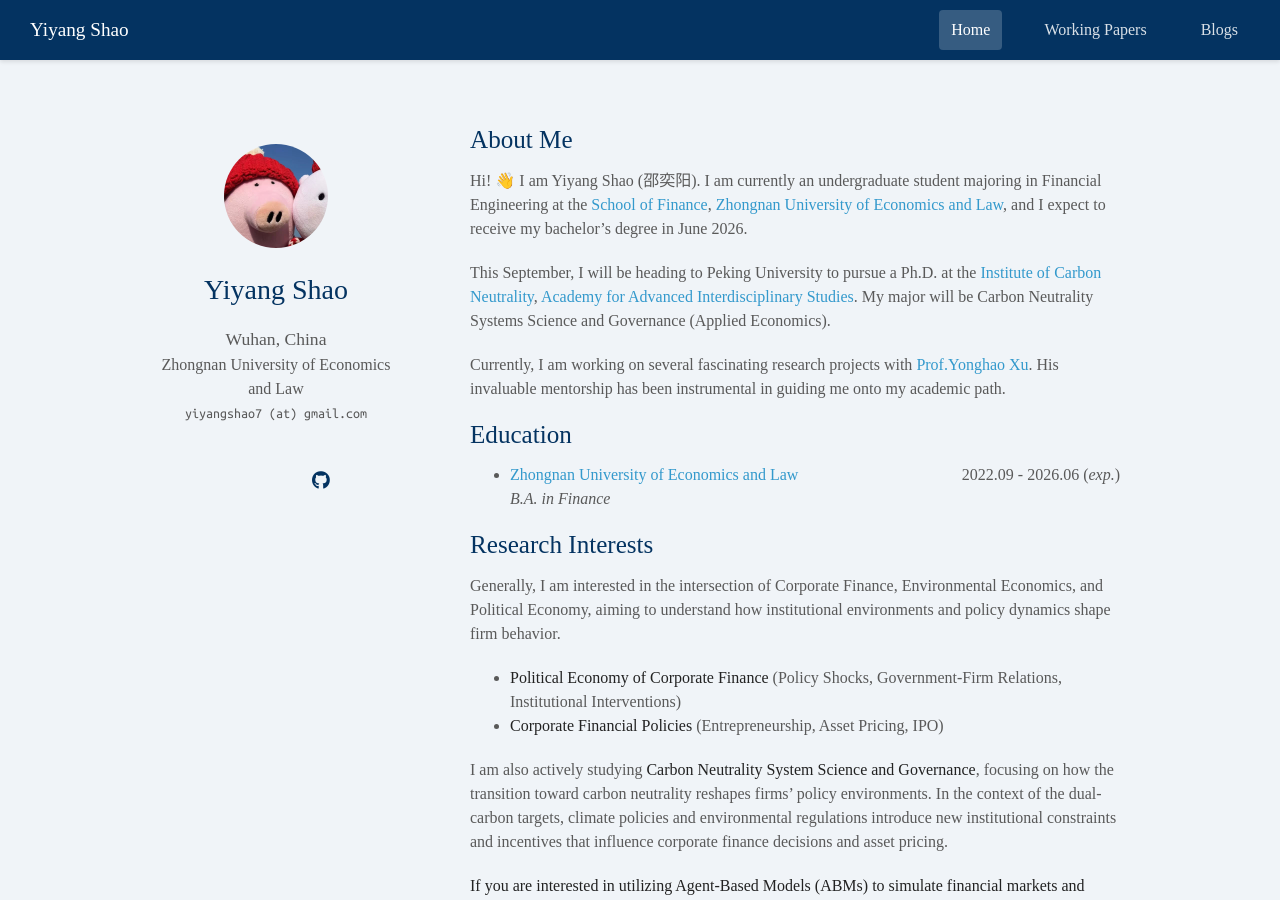
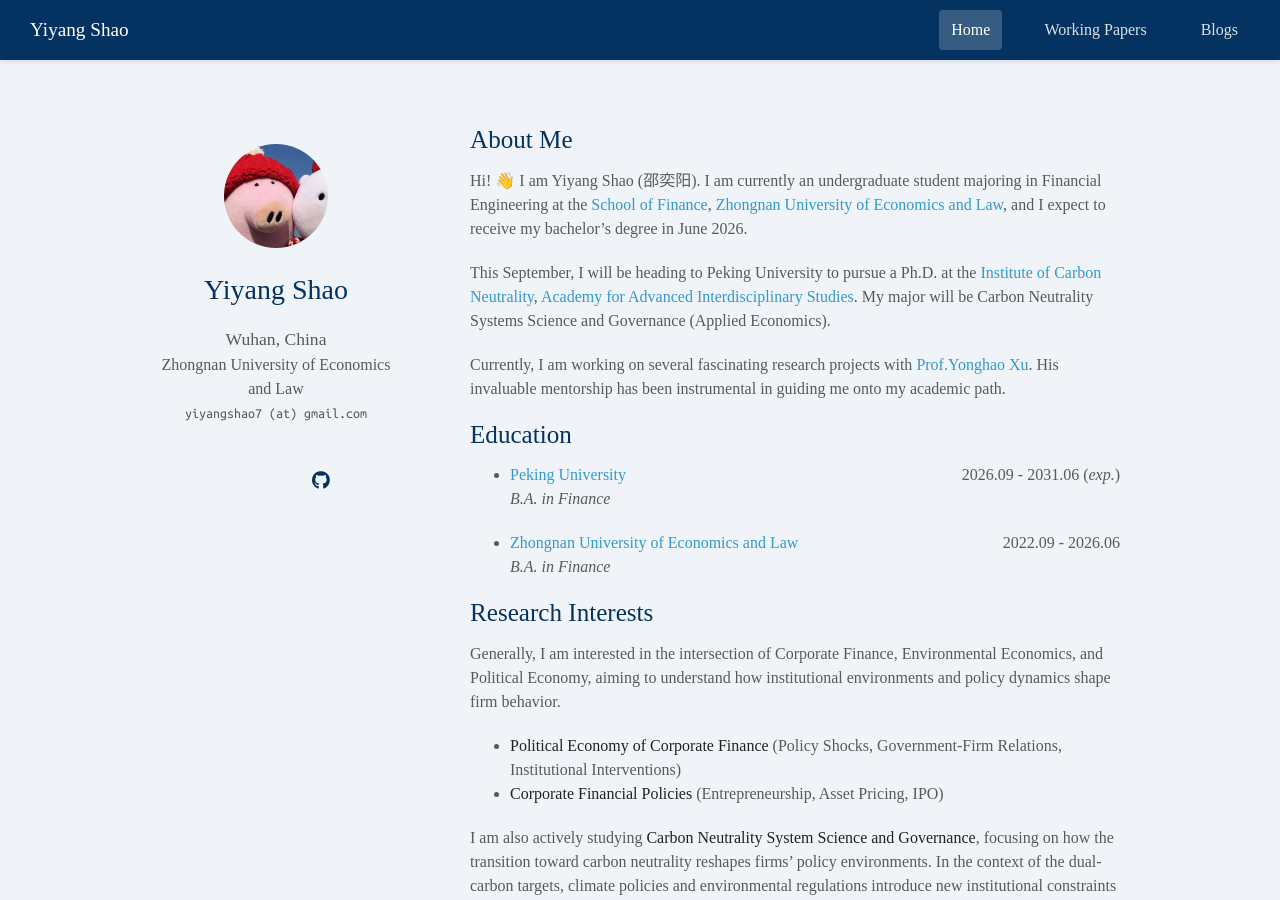
Before and after one commit to YiyShao/YiyShao.github.io, a Jekyll site: the page built from index.md, in a window 1280 px wide and 900 px high. Built offline with Jekyll 4.4.1, drawn with Linux system fonts in a browser that asks for light colours; a style sheet for code colours, icons or effects is not loaded; our own code applies the rules of GitHub Pages for plain Markdown files.

Commit message:
Update education section in index.md

```diff
--- a/index.md
+++ b/index.md
@@ -17,8 +17,18 @@ Currently, I am working on several fascinating research projects with [Prof.Yong
 <ul>
   <li style="margin-bottom: 15px;">
     <div style="display: flex; justify-content: space-between; align-items: baseline;">
+      <span style="font-weight: 500;"><a href="https://www.pku.edu.cn/">Peking University</a></span>
+      <span style="text-align: right;">2026.09 - 2031.06 (<em>exp.</em>)</span>
+    </div>
+    <em>B.A. in Finance</em>
+  </li>
+</ul>
+
+<ul>
+  <li style="margin-bottom: 15px;">
+    <div style="display: flex; justify-content: space-between; align-items: baseline;">
       <span style="font-weight: 500;"><a href="https://www.zuel.edu.cn/">Zhongnan University of Economics and Law</a></span>
-      <span style="text-align: right;">2022.09 - 2026.06 (<em>exp.</em>)</span>
+      <span style="text-align: right;">2022.09 - 2026.06</span>
     </div>
     <em>B.A. in Finance</em>
   </li>
```
